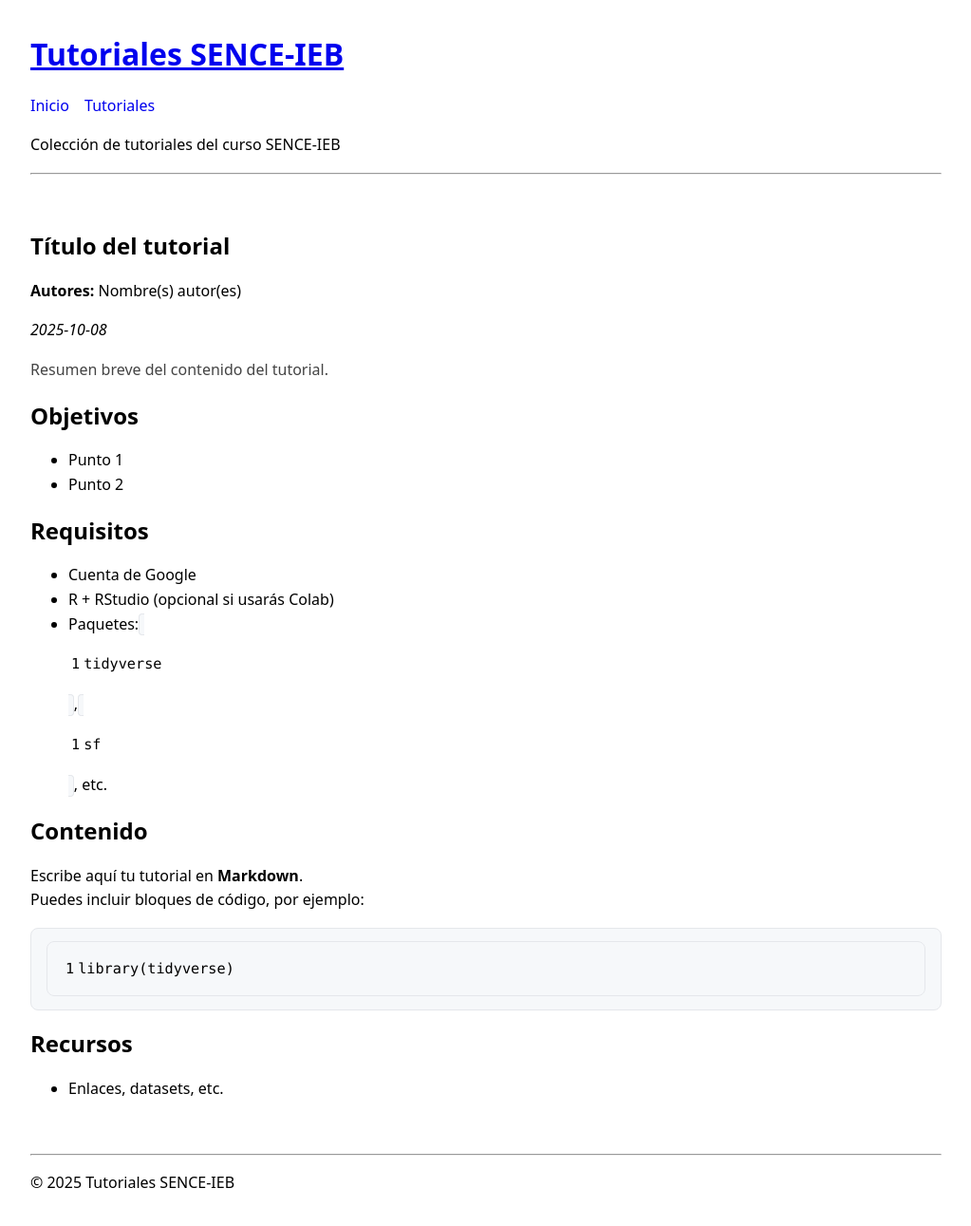
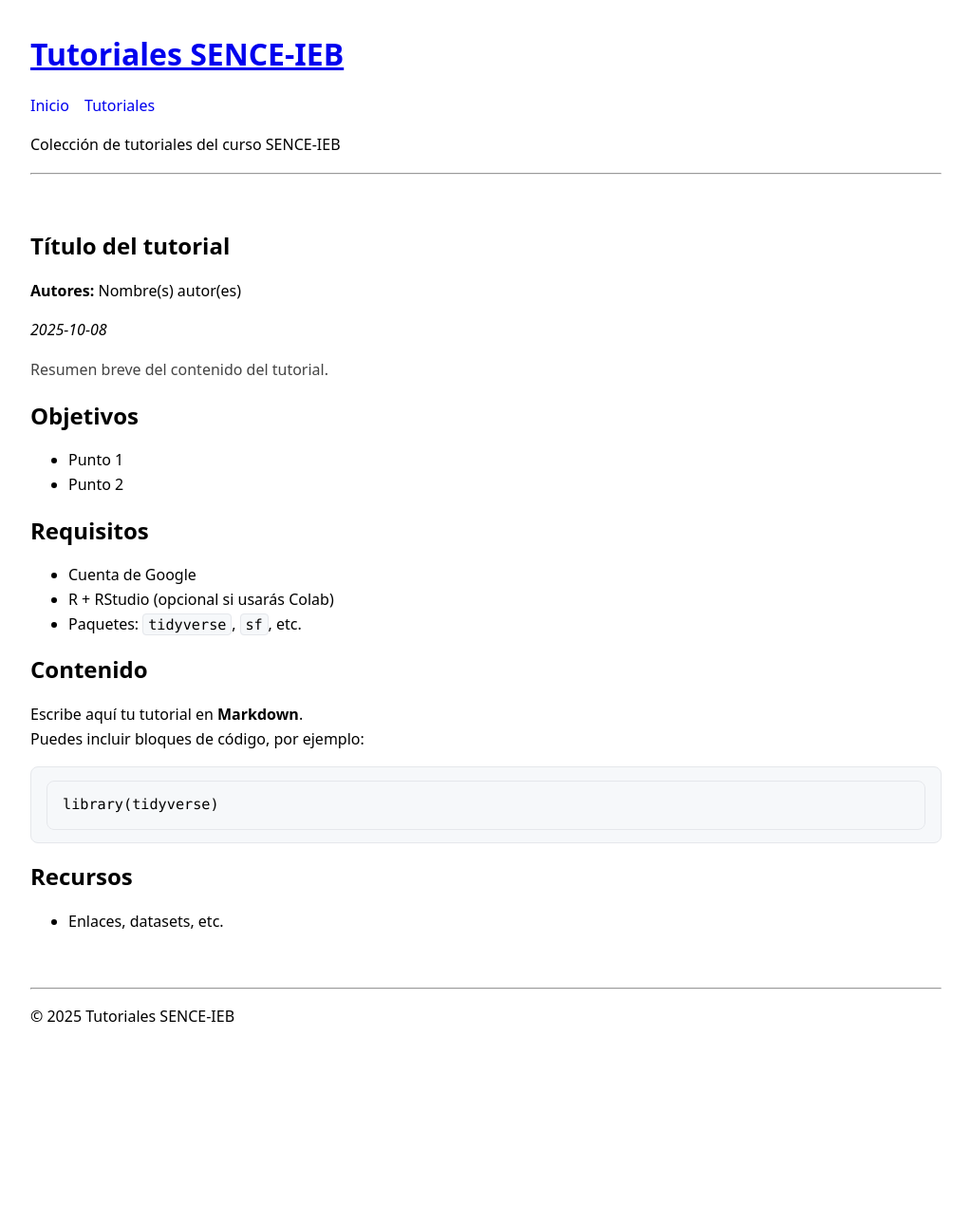
Before and after one commit to ricardosegovia/sence_ieb, a Jekyll site: the page built from _tutorials/01-introduccion.md, in a window 1280 px wide. Shown: the whole page at 95% size, without its empty margins (128-1151 px from the left). Built offline with Jekyll 4.4.1, drawn with Linux system fonts in a browser that asks for light colours; after the commit the page ends 1115 px from its top, so only the background shows below that.

Commit message:
deshabilita numeración de líneas para bloques de código

```diff
--- a/_config.yml
+++ b/_config.yml
@@ -7,8 +7,6 @@ markdown: kramdown
 kramdown:
   input: GFM
   syntax_highlighter: rouge
-  syntax_highlighter_opts:
-    line_numbers: true
 collections:
   tutorials:
     output: true
```
